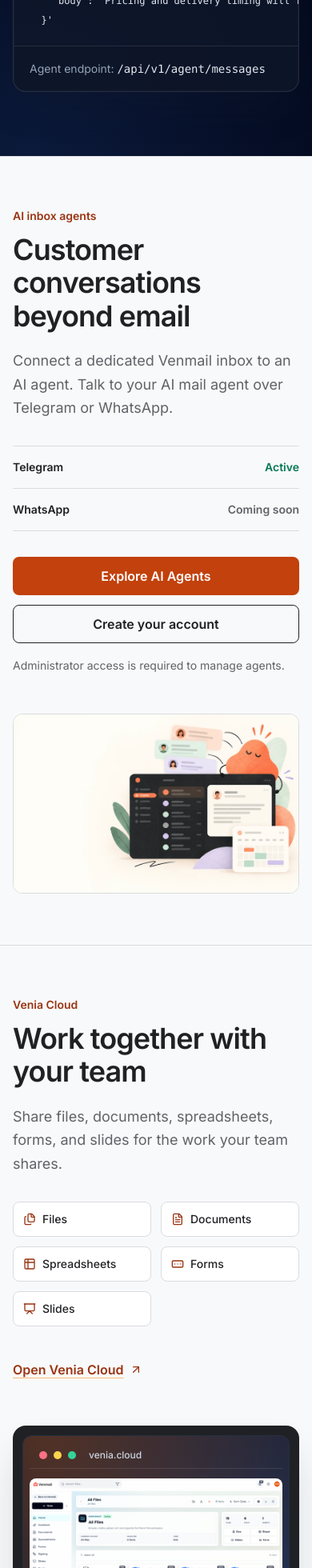
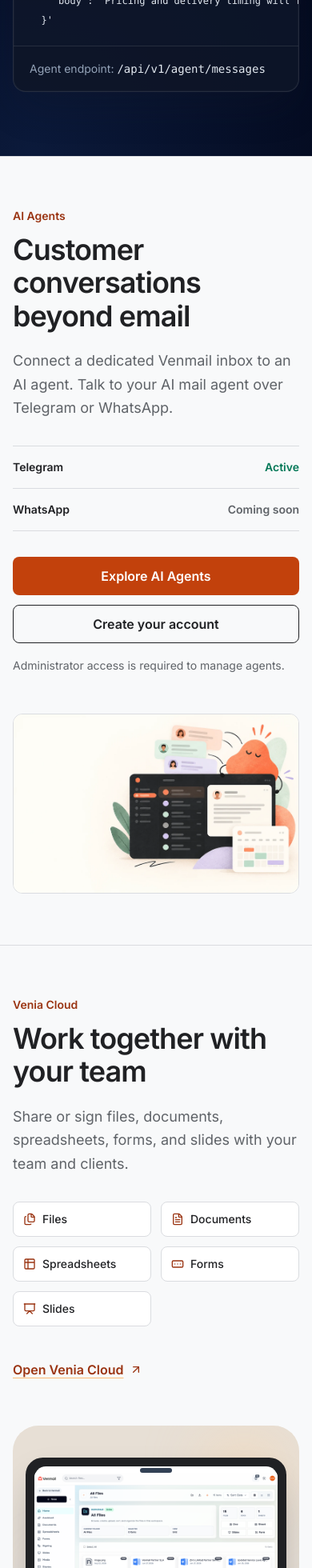
Before and after one commit to VenMail/landing_cms, a Next.js app: page / in a window 390 px wide. Shown: the part 7199-9159 px from the top of the page at 80% size. Built offline with nearby package versions, Linux system fonts and the light colour scheme; no server answers.

Commit message:
Refine Office collaboration section

```diff
--- a/src/components/PageSections/AiInboxAgentsSection.jsx
+++ b/src/components/PageSections/AiInboxAgentsSection.jsx
@@ -9,7 +9,7 @@
   >
     <div className="mx-auto grid max-w-6xl items-center gap-12 lg:grid-cols-[0.82fr_1.18fr] lg:gap-16">
       <div>
-        <p className="text-sm font-semibold text-orange-800">AI inbox agents</p>
+        <p className="text-sm font-semibold text-orange-800">AI Agents</p>
         <h2
           id="ai-inbox-agents-title"
           className="mt-3 text-4xl font-semibold leading-[1.15] tracking-[-0.025em]"
--- a/src/components/PageSections/VeniaCollaborationSection.jsx
+++ b/src/components/PageSections/VeniaCollaborationSection.jsx
@@ -18,7 +18,7 @@
           Work together with your team
         </h2>
         <p className="mt-5 max-w-xl text-lg leading-[1.65] text-[#5f6368]">
-          Share files, documents, spreadsheets, forms, and slides for the work your team shares.
+          Share or sign files, documents, spreadsheets, forms, and slides with your team and clients.
         </p>
         <div className="mt-8 grid grid-cols-2 gap-3 text-sm font-medium text-[#202124] sm:grid-cols-3">
           {workTypes.map(([Icon, label]) => (
@@ -39,22 +39,26 @@
         </a>
       </div>
 
-      <div className="min-w-0 overflow-hidden rounded-2xl bg-[#202124] p-3 shadow-2xl shadow-slate-900/20 sm:p-5">
-        <div className="relative overflow-hidden rounded-xl border border-white/10 bg-slate-900 p-2 sm:p-3">
-          <div className="pointer-events-none absolute inset-0 bg-[radial-gradient(circle_at_10%_0%,rgba(249,115,22,0.28),transparent_25rem),radial-gradient(circle_at_100%_100%,rgba(59,130,246,0.22),transparent_24rem)]" />
-          <div className="relative flex items-center gap-2 border-b border-white/10 px-3 py-2 text-xs font-medium text-slate-300">
-            <span className="h-2.5 w-2.5 rounded-full bg-rose-400" />
-            <span className="h-2.5 w-2.5 rounded-full bg-amber-300" />
-            <span className="h-2.5 w-2.5 rounded-full bg-emerald-400" />
-            <span className="ml-2">venia.cloud</span>
+      <div className="relative min-w-0 overflow-hidden rounded-[2rem] bg-[#e7dfd5] px-4 pb-7 pt-10 sm:px-8 sm:pb-10 sm:pt-14" data-visual="office-desk">
+        <div aria-hidden="true" className="absolute inset-x-5 bottom-0 h-[70%] rounded-t-[2rem] border border-white/60 bg-[#f4eee5]" />
+        <div aria-hidden="true" className="absolute right-[8%] top-5 h-20 w-20 rounded-full bg-orange-200/70 blur-2xl sm:h-28 sm:w-28" />
+        <div aria-hidden="true" className="absolute bottom-5 left-[12%] h-16 w-24 rounded-full bg-slate-300/45 blur-2xl" />
+        <div className="relative mx-auto w-full max-w-[46rem]" data-visual="office-laptop">
+          <div className="relative rounded-[1.35rem] border-[0.45rem] border-[#202124] bg-[#202124] p-1 shadow-2xl shadow-slate-900/30">
+            <span aria-hidden="true" className="absolute left-1/2 top-1.5 h-1.5 w-10 -translate-x-1/2 rounded-full bg-slate-700" />
+            <div className="overflow-hidden rounded-[0.9rem] bg-white pt-2">
+              <Image
+                src="/images/venmail-office-shot-light.png"
+                alt="Venia Cloud workspace with shared files and team tools"
+                width={1536}
+                height={724}
+                className="block h-auto w-full"
+              />
+            </div>
           </div>
-          <Image
-            src="/images/venmail-office-shot-light.png"
-            alt="Venia Cloud workspace with shared files and team tools"
-            width={1536}
-            height={724}
-            className="relative mt-3 h-auto w-full rounded-lg"
-          />
+          <div aria-hidden="true" className="relative mx-auto h-5 w-[88%] -translate-y-px rounded-b-[1.2rem] border border-slate-500 bg-gradient-to-b from-slate-600 to-slate-800 shadow-lg">
+            <span className="absolute left-1/2 top-0 h-1.5 w-16 -translate-x-1/2 rounded-b-md bg-slate-500" />
+          </div>
         </div>
       </div>
     </div>
--- a/src/components/home/MailFirstHeader.jsx
+++ b/src/components/home/MailFirstHeader.jsx
@@ -4,11 +4,12 @@
 import { closeDetailsMenu } from './mobileMenuState.mjs';
 
 const links = [
-  ['Delivery', '/#delivery'],
-  ['Spam control', '/#spam-control'],
-  ['Developers', '/#developers'],
-  ['AI inbox agents', '/#ai-inbox-agents'],
-  ['Pricing', '/#pricing'],
+  { label: 'Delivery', href: '/#delivery' },
+  { label: 'Spam control', href: '/#spam-control' },
+  { label: 'Developers', href: '/#developers' },
+  { label: 'AI Agents', href: '/#ai-inbox-agents' },
+  { label: 'Office', href: 'https://venia.cloud', external: true },
+  { label: 'Pricing', href: '/#pricing' },
 ];
 
 export default function MailFirstHeader() {
@@ -24,7 +25,7 @@
         </a>
 
         <div className="hidden items-center gap-8 lg:flex">
-          {links.map(([label, href]) => <a key={href} href={href} className="flex h-11 items-center text-sm font-medium text-[#5f6368] transition-colors hover:text-[#202124] focus:outline-none focus:ring-2 focus:ring-orange-700 focus:ring-offset-2">{label}</a>)}
+          {links.map(({ label, href, external }) => <a key={href} href={href} target={external ? '_blank' : undefined} rel={external ? 'noopener noreferrer' : undefined} className="flex h-11 items-center text-sm font-medium text-[#5f6368] transition-colors hover:text-[#202124] focus:outline-none focus:ring-2 focus:ring-orange-700 focus:ring-offset-2">{label}</a>)}
         </div>
 
         <div className="hidden items-center gap-4 sm:flex">
@@ -37,7 +38,7 @@
         <details ref={mobileMenuRef} className="relative lg:hidden">
           <summary className="flex h-11 cursor-pointer list-none items-center rounded-lg border border-[#dadce0] px-3 text-sm font-medium text-[#202124] focus:outline-none focus:ring-2 focus:ring-orange-700">Menu</summary>
           <div className="absolute right-0 mt-2 w-64 border border-[#dadce0] bg-white p-2">
-            {links.map(([label, href]) => <a key={href} href={href} onClick={() => closeDetailsMenu(mobileMenuRef.current)} className="flex min-h-11 items-center rounded-lg px-3 text-sm font-medium text-[#5f6368] hover:bg-[#f8f9fa] hover:text-[#202124] focus:outline-none focus:ring-2 focus:ring-orange-700">{label}</a>)}
+            {links.map(({ label, href, external }) => <a key={href} href={href} target={external ? '_blank' : undefined} rel={external ? 'noopener noreferrer' : undefined} onClick={() => closeDetailsMenu(mobileMenuRef.current)} className="flex min-h-11 items-center rounded-lg px-3 text-sm font-medium text-[#5f6368] hover:bg-[#f8f9fa] hover:text-[#202124] focus:outline-none focus:ring-2 focus:ring-orange-700">{label}</a>)}
             <a href="https://m.venmail.io/login" onClick={() => closeDetailsMenu(mobileMenuRef.current)} className="mt-2 flex min-h-11 items-center border-t border-[#dadce0] px-3 pt-2 text-sm font-medium text-[#5f6368]">Sign in</a>
           </div>
         </details>
```
Also changed, not shown: 1 other file (tests, documents, lock files or other folders).
